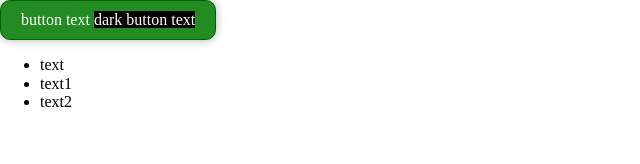
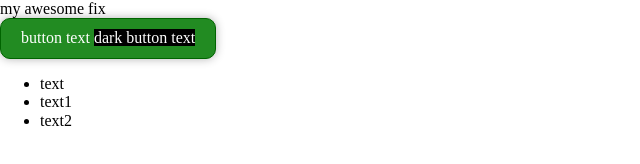
Before and after one commit to maxim1006/webpack-main, a website built with webpack: page src/index.html in a window 1280 px wide. Shown: the whole page, without its empty margins (0-640 px from the left). Built offline with nearby package versions, Linux system fonts and the light colour scheme.

Commit message:
Issue 1 added awesome fix

```diff
--- a/src/index.html
+++ b/src/index.html
@@ -8,6 +8,8 @@
     <title>Document</title>
 </head>
 <body>
+
+my awesome fix
 
 <main class="main">
 <!--  Block: button,  modifier: _accept, element: button__text -->
```
